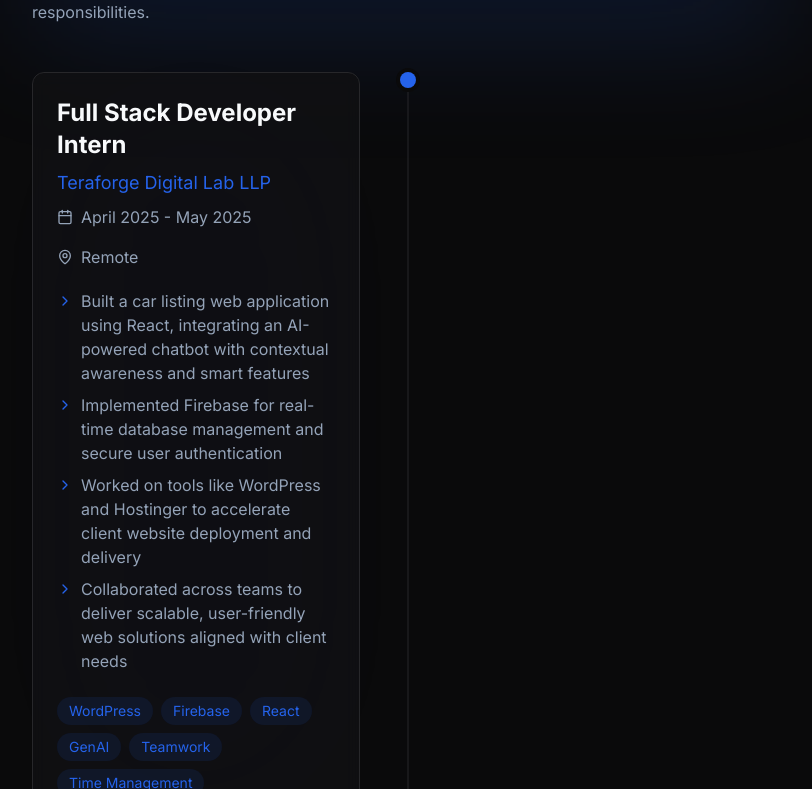
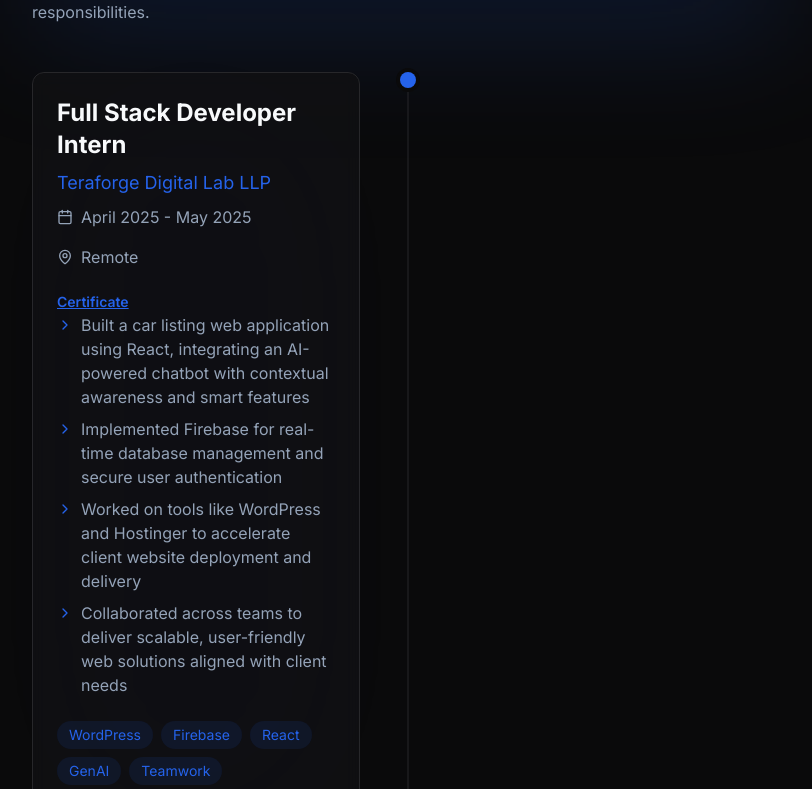
Before and after one commit to nishashetty1/my-portfolio, a Next.js app: page / in a window 1280 px wide. Shown: the part 4165-4954 px from the top of the page, without its empty margins (432-1244 px from the left). Built offline with nearby package versions, Linux system fonts and the light colour scheme; no server answers.

Commit message:
Add Certificate Links

```diff
--- a/src/app/components/sections/ExperienceSection.tsx
+++ b/src/app/components/sections/ExperienceSection.tsx
@@ -32,6 +32,8 @@ interface Experience {
   skills: string[];
   color: AccentColor;
   icon: LucideIcon;
+  link?: string;
+  linkLabel?: string;
 }
 
 const getColorClass = (type: ColorType, color: AccentColor): string => {
@@ -109,6 +111,8 @@ const experiences: Experience[] = [
     ],
     color: "accent-blue",
     icon: Briefcase,
+    link: "https://drive.google.com/drive/folders/1yKNOO_7a1rszvXG7RpzV9Aq4UFu1Jeuj?usp=sharing",
+    linkLabel: "Certificate",
   },
   {
     title: "System Setup Intern",
@@ -132,6 +136,8 @@ const experiences: Experience[] = [
     ],
     color: "accent-purple",
     icon: Building,
+    link: "https://drive.google.com/file/d/1d9FYg3a8u7hcAAbbEnzy_p0cawvXMtZe/view?usp=sharing",
+    linkLabel: "Certificate",
   },
   {
     title: "Team Lead",
@@ -267,6 +273,22 @@ export default function ExperienceSection() {
                     </div>
                   </div>
 
+                  {experience.link && experience.link.trim() !== "" && (
+                    <div className="mt-2">
+                      <a
+                        href={experience.link}
+                        target="_blank"
+                        rel="noopener noreferrer"
+                        className={cn(
+                          "inline-flex items-center text-sm font-semibold underline hover:text-blue-600 transition-colors",
+                          getColorClass("text", experience.color)
+                        )}
+                      >
+                        {experience.linkLabel ?? "See Certificate"}
+                      </a>
+                    </div>
+                  )}
+
                   {/* Description Points */}
                   <ul className="space-y-2 mb-6">
                     {experience.description.map((point, i) => (
```
